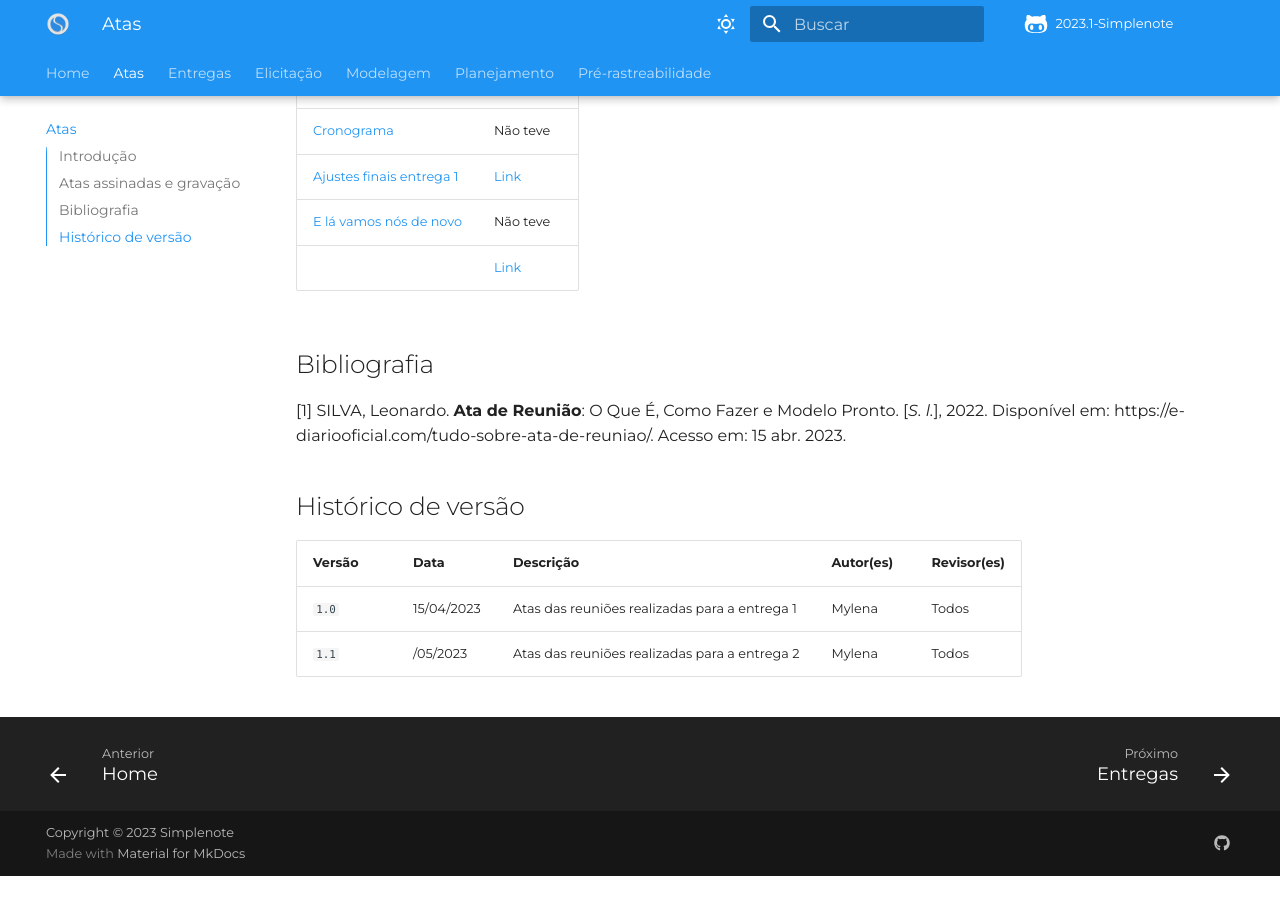
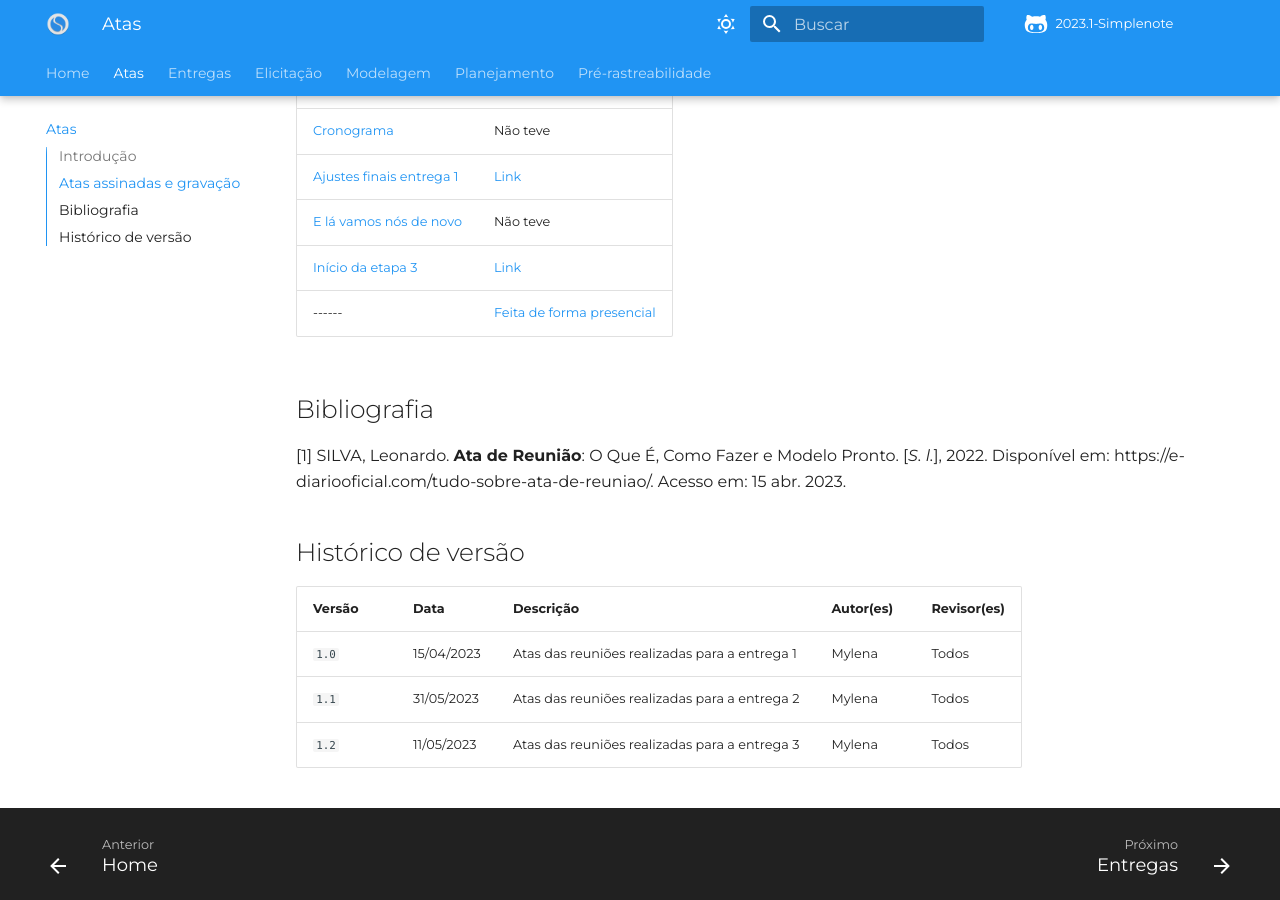
Before and after one commit to Requisitos-de-Software/2023.1-Simplenote, an MkDocs documentation site: the page built from docs/atas.md, in a window 1280 px wide and 900 px high, scrolled down 516 px. Built offline with MkDocs 1.6.1 and Material for MkDocs 9.7.7, drawn with Linux system fonts in a browser that asks for light colours; some web fonts are replaced; comment, search, counter and statistics services are not loaded; before the commit the page ends 1392 px from its top, so only the background shows below that.

Commit message:
add ata 6

```diff
--- a/docs/atas.md
+++ b/docs/atas.md
@@ -15,7 +15,8 @@ Devido a sua importância, as atas devem ser assinadas pelos participantes da re
 |[Cronograma](https://unbbr-my.sharepoint.com/:b:/g/personal/211029497_aluno_unb_br/EV0-Xe9g2YhLveIGywPPZjgBZJ8H9eswDfB2FZbJZsZUSw?e=NZLedQ)| Não teve
 | [Ajustes finais entrega 1](https://unbbr-my.sharepoint.com/:b:/g/personal/211029497_aluno_unb_br/ETj9-j-RykpAhUtwFGwecsoBR7U6vTItTc2dnJj1aCQJTA?e=ZquvfV)|[Link](https://youtu.be/xmTG8MMpY8Y)
 |[E lá vamos nós de novo](https://unbbr-my.sharepoint.com/:b:/g/personal/211029497_aluno_unb_br/ESqqoghq39RNn7_QRXKcOwgB3d8CoFCPCu--7UQAHCvWeA?e=Th472Q)| Não teve
-|  | [Link](https://youtu.be/El_cwOEWp14)
+|[Início da etapa 3](https://unbbr-my.sharepoint.com/:b:/g/personal/211029497_aluno_unb_br/EZoPfEuO2AFFj1s8ctUed_EBM570csctoPsSm1SoaUIFfg?e=IpNYqe) | [Link](https://youtu.be/El_cwOEWp14)
+|   ------     | [Feita de forma presencial](https://unbbr-my.sharepoint.com/:i:/g/personal/211029497_aluno_unb_br/ERKoNKGXiQpBhrZ4-yRppUEBh_hzvNKimq6oJPt9-rMTKw?e=9dDfPX)|
 
 
 
@@ -26,4 +27,5 @@ Devido a sua importância, as atas devem ser assinadas pelos participantes da re
 | Versão | Data | Descrição| Autor(es)| Revisor(es)
 |--|--|--|--|--|
 | `1.0` |15/04/2023|Atas das reuniões realizadas para a entrega 1| Mylena| Todos
-| `1.1` |/05/2023|Atas das reuniões realizadas para a entrega 2| Mylena| Todos
+| `1.1` |31/05/2023|Atas das reuniões realizadas para a entrega 2| Mylena| Todos
+| `1.2` |11/05/2023|Atas das reuniões realizadas para a entrega 3 | Mylena| Todos
```
